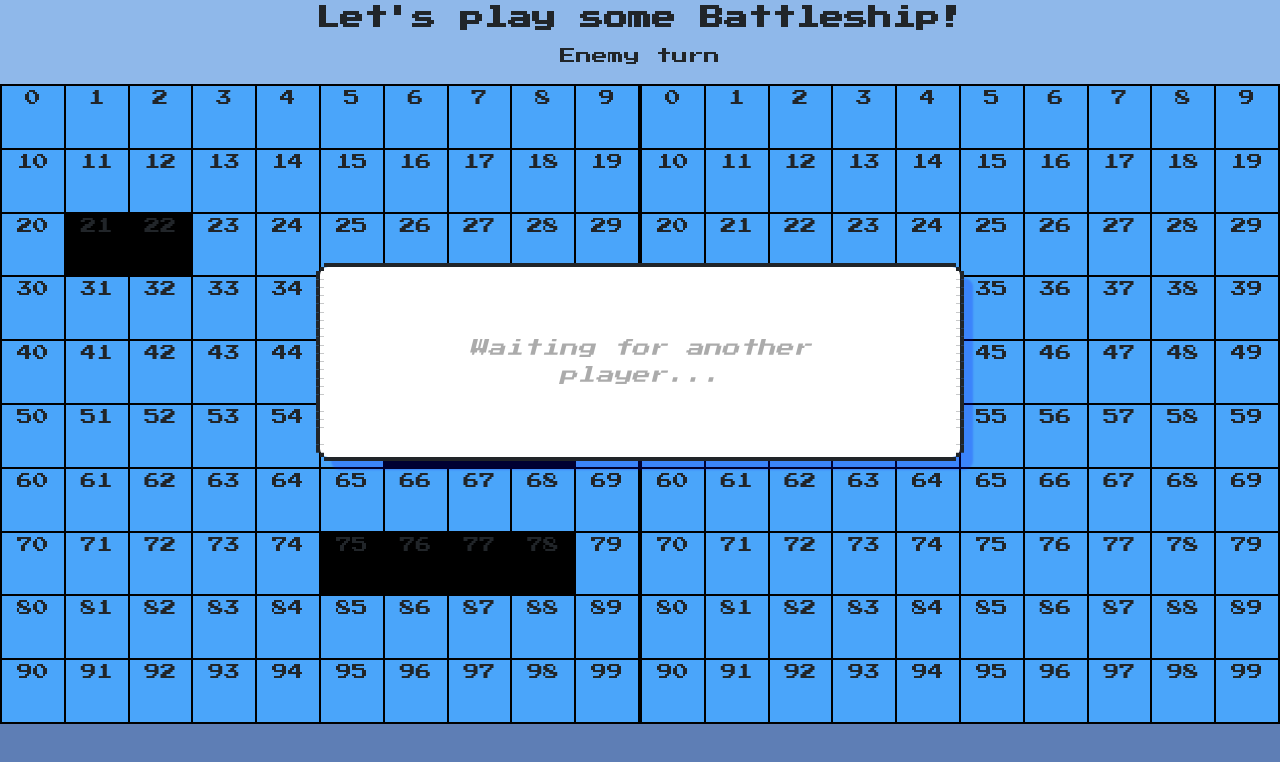
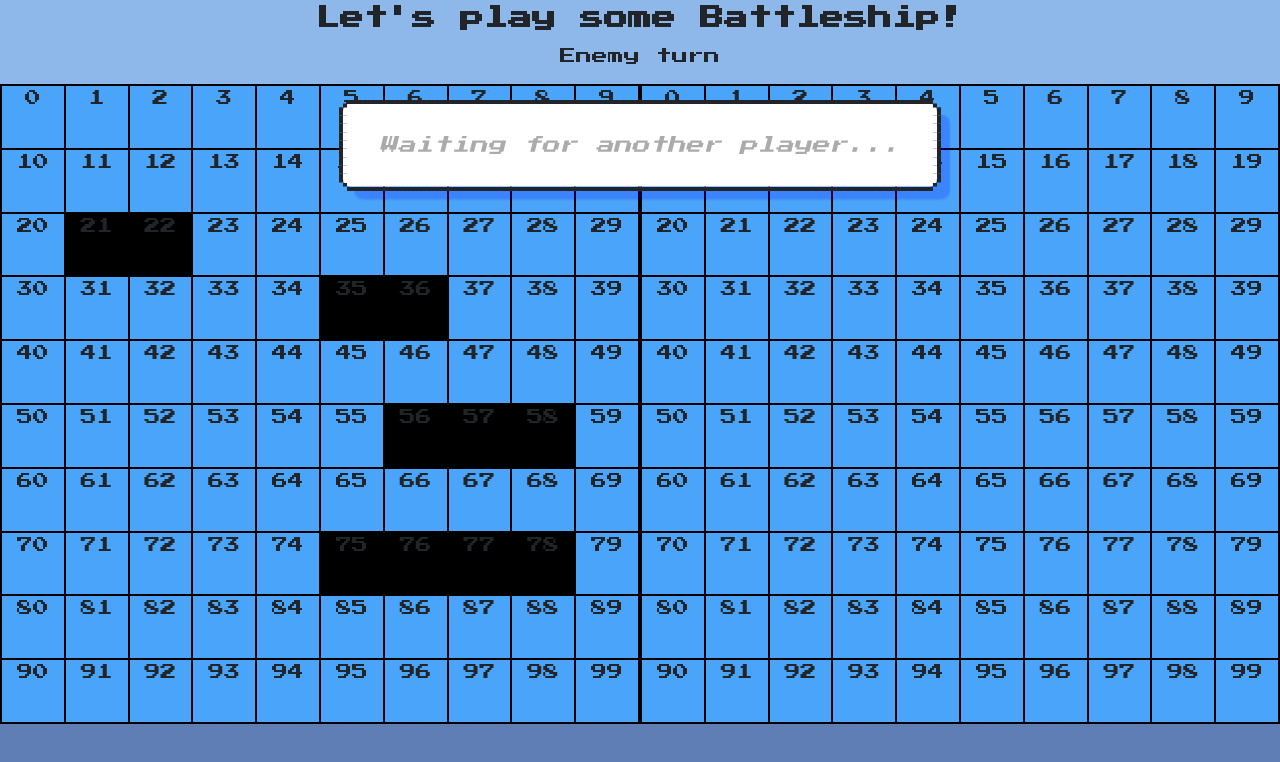
Before and after one commit to kungkotz/battleships, a React (Create React App) app: page / in a window 1280 px wide. Both pictures are taken after typing "Sample" into the empty fields and a click on the button "Start Game". Shown: the top 762 px of the page. Built offline with nearby package versions, Linux system fonts and the light colour scheme; no server answers.

Commit message:
added dialog for winning and losing

```diff
--- a/src/components/GameBoard.jsx
+++ b/src/components/GameBoard.jsx
@@ -340,7 +340,19 @@ const GameBoard = ({ socket, user, opponent }) => {
 
 			{yourShips === 0 && (
 				<dialog open className="nes-dialog is-rounded game-over-dialog">
-					<h2>Game Over</h2>
+					<h2>You Lost!</h2>
+					<button
+						onClick={() => window.location.reload()}
+						className="btn nes-btn is-error"
+					>
+						Exit
+					</button>
+				</dialog>
+			)}
+
+			{enemyShips === 0 && (
+				<dialog open className="nes-dialog is-rounded game-over-dialog">
+					<h2>You Won!</h2>
 					<button
 						onClick={() => window.location.reload()}
 						className="btn nes-btn is-error"
--- a/src/styles/GameBoard.scss
+++ b/src/styles/GameBoard.scss
@@ -10,19 +10,10 @@
 	header {
 		dialog {
 			position: absolute;
-			top: 50%;
+			top: 20%;
 			left: 50%;
 			transform: translate(-50%, -50%);
-			padding: 4rem;
-			border-radius: 0.5rem;
-			border: none;
 			box-shadow: 12px 12px 2px 1px rgba(0, 0, 255, 0.2);
-
-			display: flex;
-			flex-wrap: wrap;
-			justify-content: center;
-			align-items: center;
-			gap: 2rem;
 
 			p {
 				font-size: 1.125rem;
@@ -66,9 +57,6 @@
 		left: 50%;
 		transform: translate(-50%, -50%);
 		box-shadow: 12px 12px 2px 1px rgba(0, 0, 255, 0.2);
-
-		width: 80vw;
-		height: 80vh;
 	}
 }
 
```
